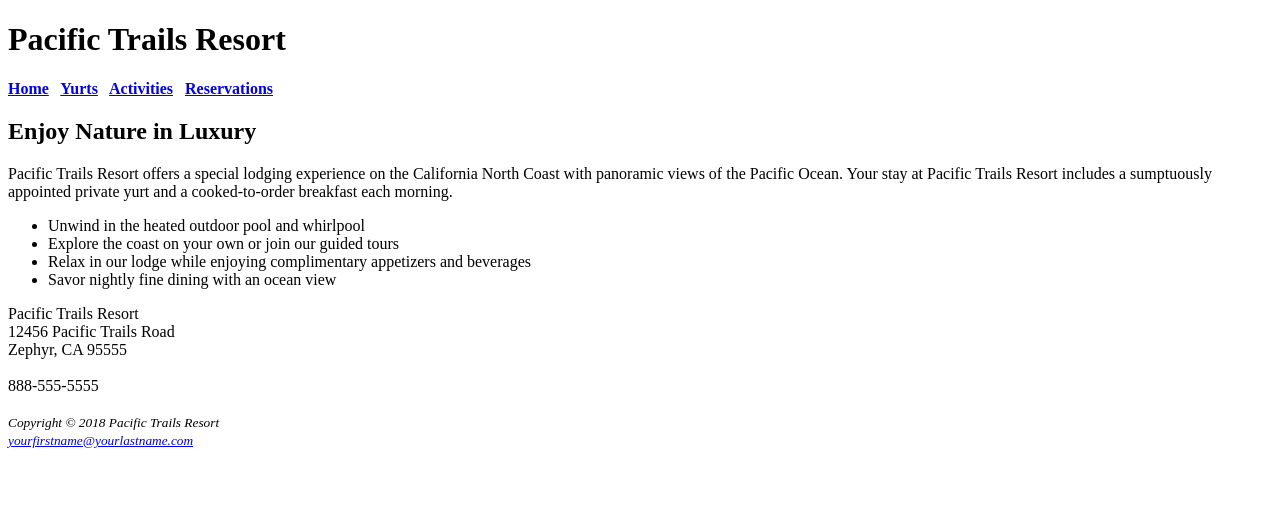
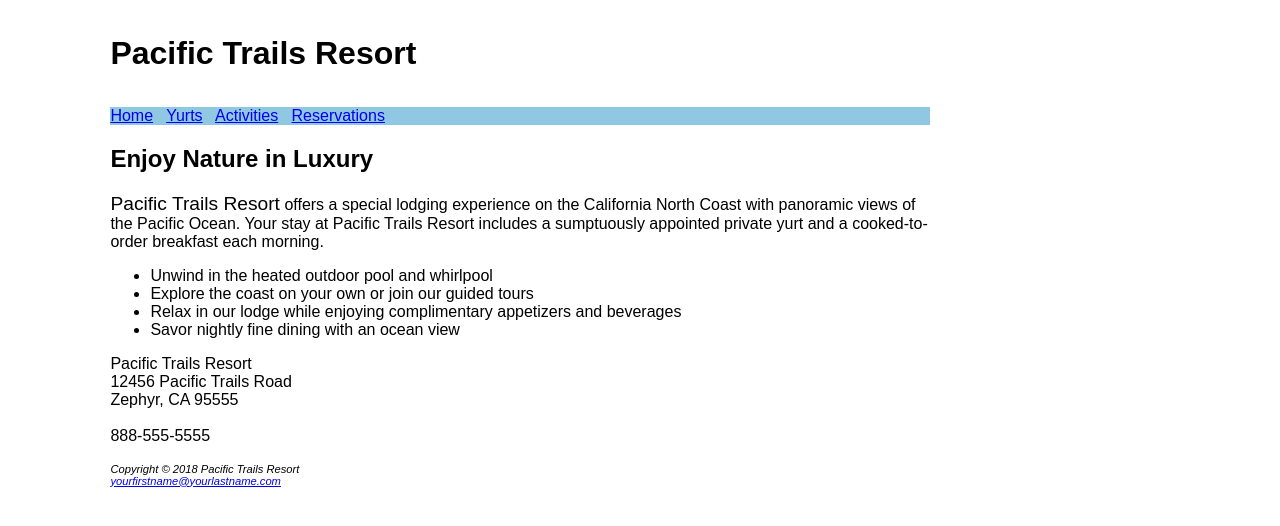
Before and after one commit to 44144-Sp22/ch3casestudy-MontyMydland, a plain HTML site: page index.html in a window 1280 px wide. Drawn offline with Linux system fonts and the light colour scheme.

Commit message:
Ch3 case study
couldn't figure out why the text box wouldn't pop up for the h1

```diff
--- a/index.html
+++ b/index.html
@@ -3,22 +3,24 @@
 <head>
 <title>Pacific Trails Resort</title>
 <meta charset="utf-8">
+<link rel="stylesheet" href="pacific.css">
 </head>
 <body>
+<div id="wrapper">
 <header>
 <h1>Pacific Trails Resort</h1>
 </header>
 <nav>
-<b>
+
 <a href="index.html">Home</a> &nbsp;
 <a href="yurts.html">Yurts</a> &nbsp;
 <a href="activities.html">Activities</a> &nbsp;
 <a href="reservations.html">Reservations</a>
-</b>
+
 </nav>
 <main>
 <h2>Enjoy Nature in Luxury</h2>
-<p>Pacific Trails Resort offers a special lodging experience on the California North
+<p><span id="resort">Pacific Trails Resort</span> offers a special lodging experience on the California North
 Coast with panoramic views of the Pacific Ocean. Your stay at Pacific Trails Resort includes a sumptuously appointed private yurt and a cooked-to-order breakfast each morning.</p>
 <ul>
   <li>Unwind in the heated outdoor pool and whirlpool</li>
@@ -34,9 +36,9 @@ Zephyr, CA 95555<br><br>
 </div>
 </main>
 <footer>
-<small><i>Copyright &copy; 2018 Pacific Trails Resort<br>
+Copyright &copy; 2018 Pacific Trails Resort<br>
 <a href="mailto:yourfirstname@yourlastname.com">yourfirstname@yourlastname.com</a>
-</i></small>
+
 </footer>
 </body>
 </html>
--- /dev/null
+++ b/pacific.css
@@ -0,0 +1,51 @@
+body{background-color: #FFFFFF;
+text color: #666666;
+font-family:Arial,Verdana,sans-serif;
+width:80%;
+}
+
+header{
+background-color: #00033;
+text color: #FFFFFF;
+font family:Georgia, sans-serif;
+}
+
+h1{
+  line-height: 200%;
+  background-color: #00033;
+  text color: #FFFFFF;
+}
+
+h2{
+  text color: #3399CC;
+  font family: Georgia and sans-serif;
+}
+
+nav{
+  font weight: bold;
+  background-color: #90C7E3;
+}
+
+dt{
+  font weight: bold;
+  text color: #000033;
+
+}
+
+#resort{
+  font-size: 1.2em;
+  text color: #000033;
+
+}
+
+footer{
+
+  font-size: .70em;
+  font-style:italic;
+}
+
+#wrapper{
+  width: 80%;
+  margin-right:auto;
+  margin-left:auto;
+}
```
Also changed, not shown: yurts.html (+6 -5 lines).
